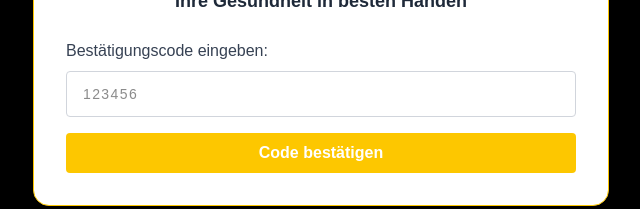
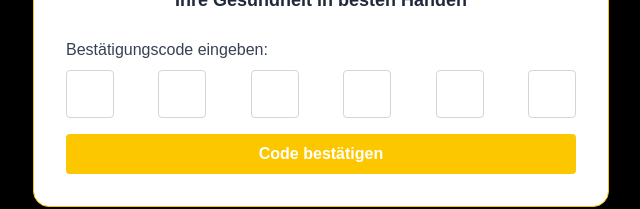
Before and after one commit to hdrlive/huayinspring-website, a Next.js app: page /play in a window 1280 px wide. Both pictures are taken after typing "name@example.com" into the empty fields and a click on the button "Weiter". Shown: the part 340-549 px from the top of the page, without its empty margins (319-959 px from the left). Built offline with nearby package versions, Linux system fonts and the light colour scheme.

Commit message:
Update page.tsx

```diff
--- a/src/app/play/page.tsx
+++ b/src/app/play/page.tsx
@@ -4,25 +4,40 @@
 import { useState } from "react";
 
 export default function PlayPage() {
+  // ⬇️ Zustände für E-Mail und Codeeingabe
   const [email, setEmail] = useState("");
   const [codeSent, setCodeSent] = useState(false);
-  const [code, setCode] = useState("");
+  const [codeDigits, setCodeDigits] = useState(Array(6).fill(""));
   const [accessGranted, setAccessGranted] = useState(false);
 
+  // ⬇️ E-Mail absenden → Code anzeigen
   const handleEmailSubmit = async (e: React.FormEvent) => {
     e.preventDefault();
-    // TODO: Replace with real API call to send code
-    console.log("Code sent to:", email);
+    console.log("Code gesendet an:", email);
     setCodeSent(true);
   };
 
+  // ⬇️ Eingabefeld für Code aktualisieren
+  const handleDigitChange = (index: number, value: string) => {
+    if (!/^\d?$/.test(value)) return; // Nur Ziffern erlaubt
+    const newDigits = [...codeDigits];
+    newDigits[index] = value;
+    setCodeDigits(newDigits);
+
+    const nextInput = document.getElementById(`code-${index + 1}`);
+    if (value && nextInput) {
+      (nextInput as HTMLInputElement).focus();
+    }
+  };
+
+  // ⬇️ Code prüfen → Weiterleiten
   const handleCodeSubmit = async (e: React.FormEvent) => {
     e.preventDefault();
-    // TODO: Replace with real API verification
-    if (code === "123456") {
+    const fullCode = codeDigits.join("");
+    if (fullCode === "123456") {
       document.cookie = "access_granted=true; max-age=86400; path=/";
       setAccessGranted(true);
-      window.location.href = "/home"; // Zielseite nach erfolgreicher Anmeldung
+      window.location.href = "/home";
     } else {
       alert("Falscher Code. Bitte erneut eingeben.");
     }
@@ -37,6 +52,7 @@ export default function PlayPage() {
         </h2>
 
         {!codeSent ? (
+          // ⬇️ Formular für E-Mail-Eingabe
           <form onSubmit={handleEmailSubmit}>
             <label className="block mb-2 font-medium text-gray-700">
               Ihre E-Mail-Adresse:
@@ -46,7 +62,7 @@ export default function PlayPage() {
               required
               value={email}
               onChange={(e) => setEmail(e.target.value)}
-              className="w-full px-4 py-3 rounded border border-gray-300 mb-4 text-sm"
+              className="w-full px-4 py-3 rounded border border-gray-300 mb-4 text-sm text-black"
               placeholder="email@example.com"
             />
             <button
@@ -57,18 +73,25 @@ export default function PlayPage() {
             </button>
           </form>
         ) : (
+          // ⬇️ Formular für Code-Eingabe (6 Felder)
           <form onSubmit={handleCodeSubmit}>
             <label className="block mb-2 font-medium text-gray-700">
               Bestätigungscode eingeben:
             </label>
-            <input
-              type="text"
-              value={code}
-              onChange={(e) => setCode(e.target.value)}
-              maxLength={6}
-              className="w-full px-4 py-3 rounded border border-gray-300 mb-4 text-sm tracking-widest"
-              placeholder="123456"
-            />
+            <div className="flex justify-between gap-2 mb-4">
+              {codeDigits.map((digit, idx) => (
+                <input
+                  key={idx}
+                  id={`code-${idx}`}
+                  type="text"
+                  inputMode="numeric"
+                  maxLength={1}
+                  value={digit}
+                  onChange={(e) => handleDigitChange(idx, e.target.value)}
+                  className="w-12 h-12 text-center border border-gray-300 rounded text-xl text-black"
+                />
+              ))}
+            </div>
             <button
               type="submit"
               className="w-full bg-yellow-400 hover:bg-yellow-500 text-white font-semibold py-2 rounded"
```
